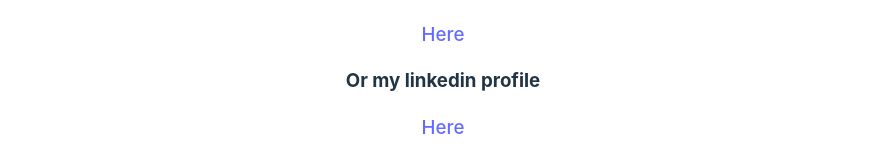
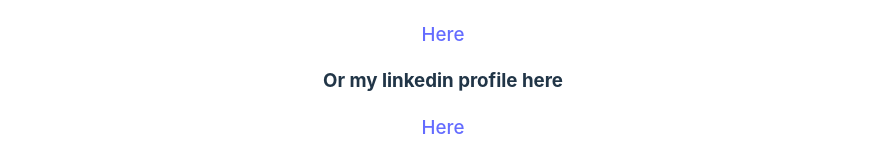
Before and after one commit to lazarevkristijan/sales-dashboard, a React (Vite) app: page / in a window 1280 px wide. Shown: the part 395-552 px from the top of the page, without its empty margins (197-1082 px from the left). Built offline with nearby package versions, Linux system fonts and the light colour scheme.

Commit message:
test branch

```diff
--- a/src/App.tsx
+++ b/src/App.tsx
@@ -9,7 +9,7 @@ function App() {
         <h3>
           <a href="https://kristijan-lazarev-portfolio.vercel.app/">Here</a>
         </h3>
-        <h3>Or my linkedin profile</h3>
+        <h3>Or my linkedin profile here</h3>
         <h3>
           <a href="https://www.linkedin.com/in/kristijanlazarev">Here</a>
         </h3>
```
